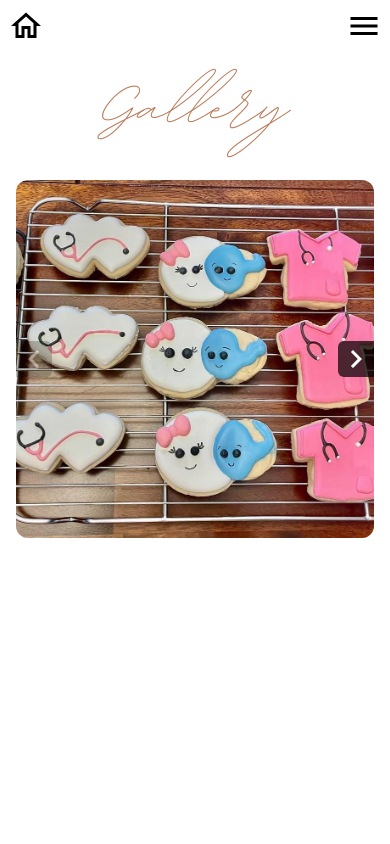
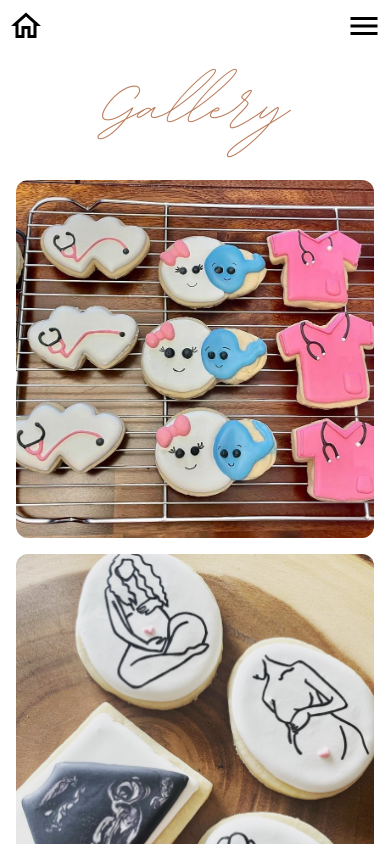
Before and after one commit to nickcoffey/cookiesxcoffey, a Next.js app: page /gallery in a window 390 px wide. Shown: the top 844 px of the page. Built offline with nearby package versions, Linux system fonts and the light colour scheme.

Commit message:
updated gallery to responsive grid and removed mobile gallery

```diff
--- a/components/DesktopGallery.tsx
+++ /dev/null
@@ -1,128 +0,0 @@
-import { useRef, useState, forwardRef } from 'react'
-import Image from 'next/image'
-import { Transition } from '@headlessui/react'
-import classNames from 'classnames'
-import ChevronLeftIcon from '@mui/icons-material/ChevronLeftOutlined'
-import ChevronRightIcon from '@mui/icons-material/ChevronRightOutlined'
-import CloseIcon from '@mui/icons-material/CloseOutlined'
-import { useOnClickOutside } from '../hooks'
-import { posts } from '../pages/gallery'
-import type { CommonGalleryProps, GalleryButtonProps } from '../pages/gallery'
-
-type DesktopGalleryProps = CommonGalleryProps & {
-  setPostIndex: (postIndex: number) => void
-}
-
-export const DesktopGallery = (props: DesktopGalleryProps) => {
-  const [showFullscreenPost, setShowFullscreenPost] = useState(false)
-
-  const onPostClick = (index: number) => {
-    props.setPostIndex(index)
-    setShowFullscreenPost(true)
-  }
-
-  return (
-    <>
-      <div className='hidden grid-cols-3 gap-4 lg:grid'>
-        {posts.map((post, index) => (
-          <Image
-            src={post}
-            alt='Post'
-            className='transition duration-150 cursor-pointer rounded-xl hover:opacity-70'
-            onClick={() => onPostClick(index)}
-            key={index}
-          />
-        ))}
-      </div>
-      <Transition
-        show={showFullscreenPost}
-        enter='transition duration-150'
-        enterFrom='opacity-0'
-        enterTo='opacity-100'
-        leave='transition duration-150'
-        leaveFrom='opacity-100'
-        leaveTo='opacity-0'
-      >
-        <FullscreenCarousel
-          setShowFullscreenPost={setShowFullscreenPost}
-          {...props}
-        />
-      </Transition>
-    </>
-  )
-}
-
-type FullscreenCarouselProps = {
-  setShowFullscreenPost: (showFullscreenPost: boolean) => void
-} & Omit<DesktopGalleryProps, 'setPostIndex'>
-
-const FullscreenCarousel = ({
-  postIndex,
-  goToNextPost,
-  goToPrevPost,
-  atFirstPost,
-  atLastPost,
-  setShowFullscreenPost
-}: FullscreenCarouselProps) => {
-  const leftBtnRef = useRef<SVGSVGElement>(null)
-  const rightBtnRef = useRef<SVGSVGElement>(null)
-  const imgRef = useRef<HTMLSpanElement>(null)
-
-  useOnClickOutside(
-    imgRef,
-    () => {
-      setShowFullscreenPost(false)
-    },
-    [leftBtnRef, rightBtnRef]
-  )
-
-  return (
-    <div className='fixed top-0 right-0 z-10 flex items-center justify-center w-screen h-screen bg-[rgba(0,0,0,0.9)]'>
-      <button
-        type='button'
-        onClick={() => setShowFullscreenPost(false)}
-        className='fixed flex items-center p-2 text-white transition duration-150 bg-black bg-opacity-50 rounded-md cursor-pointer top-4 right-4 hover:bg-opacity-100'
-      >
-        <CloseIcon className='text-3xl-important' />
-      </button>
-      <GalleryButton
-        side='left'
-        ref={leftBtnRef}
-        onClick={goToPrevPost}
-        disabled={atFirstPost}
-      />
-      <span className='flex items-center justify-center w-1/2' ref={imgRef}>
-        <Image
-          src={posts[postIndex]}
-          alt='Post'
-          className='rounded-xl'
-          objectFit='fill'
-        />
-      </span>
-      <GalleryButton
-        side='right'
-        ref={rightBtnRef}
-        onClick={goToNextPost}
-        disabled={atLastPost}
-      />
-    </div>
-  )
-}
-
-const GalleryButton = forwardRef<SVGSVGElement, GalleryButtonProps>(
-  ({ side, ...props }: GalleryButtonProps, ref) => {
-    const classes = classNames(
-      'fixed flex items-center text-white bg-black rounded-md transition duration-150 bg-opacity-50 hover:bg-opacity-100 disabled:opacity-30 disabled:bg-opacity-100 disabled:cursor-not-allowed',
-      side === 'left' ? 'left-64' : 'right-64'
-    )
-
-    return (
-      <button type='button' className={classes} {...props}>
-        {side === 'left' ? <ChevronLeftIcon className='text-5xl-important' ref={ref} /> :
-          <ChevronRightIcon className='text-5xl-important' ref={ref} />}
-      </button>
-    )
-  }
-)
-
-GalleryButton.displayName = 'GalleryButton'
--- a/components/MobileGallery.tsx
+++ /dev/null
@@ -1,47 +0,0 @@
-import Image from 'next/image'
-import classNames from 'classnames'
-import ChevronLeftIcon from '@mui/icons-material/ChevronLeftOutlined'
-import ChevronRightIcon from '@mui/icons-material/ChevronRightOutlined'
-import { posts } from '../pages/gallery'
-import type { CommonGalleryProps, GalleryButtonProps } from '../pages/gallery'
-
-export const MobileGallery = ({
-  postIndex,
-  goToNextPost,
-  goToPrevPost,
-  atFirstPost,
-  atLastPost
-}: CommonGalleryProps) => (
-  <div className='relative flex items-center lg:hidden'>
-    <div className='absolute z-10 flex items-center justify-between w-full'>
-      <GalleryButton
-        side='left'
-        onClick={goToPrevPost}
-        disabled={atFirstPost}
-      />
-      <GalleryButton
-        side='right'
-        onClick={goToNextPost}
-        disabled={atLastPost}
-      />
-    </div>
-    <Image
-      src={posts[postIndex]}
-      alt='Post'
-      className='absolute top-0 rounded-xl'
-    />
-  </div>
-)
-
-const GalleryButton = ({ side, ...props }: GalleryButtonProps) => {
-  const classes = classNames(
-    'flex items-center text-white bg-black opacity-100 bg-opacity-70 disabled:opacity-30',
-    side === 'left' ? 'rounded-r-md' : 'rounded-l-md'
-  )
-
-  return (
-    <button type='button' className={classes} {...props}>
-      {side === 'left' ? <ChevronLeftIcon className='text-4xl-important' /> : <ChevronRightIcon className='text-4xl-important' />}
-    </button>
-  )
-}
--- a/components/index.ts
+++ b/components/index.ts
@@ -1,5 +1,3 @@
-export * from './DesktopGallery'
-export * from './MobileGallery'
 export * from './Input'
 export * from './Layout'
 export * from './Main'
--- a/pages/gallery.tsx
+++ b/pages/gallery.tsx
@@ -1,5 +1,12 @@
-import { useState } from 'react'
-import { Page, MobileGallery, DesktopGallery } from '../components'
+import { forwardRef, useRef, useState } from 'react'
+import Image from 'next/image'
+import { Transition } from '@headlessui/react'
+import classNames from 'classnames'
+import { Page } from '../components'
+import { useOnClickOutside } from '../hooks'
+import CloseIcon from '@mui/icons-material/CloseOutlined'
+import ChevronLeftIcon from '@mui/icons-material/ChevronLeftOutlined'
+import ChevronRightIcon from '@mui/icons-material/ChevronRightOutlined'
 import type { NextPage } from 'next'
 
 import babyPic from '../public/posts/baby.jpg'
@@ -24,6 +31,8 @@ export const posts = [
   potter3Pic
 ]
 
+const LARGE_PAGE_SIZE = 1024
+
 export type CommonGalleryProps = {
   postIndex: number
   goToNextPost: () => void
@@ -40,6 +49,7 @@ export type GalleryButtonProps = {
 
 const Gallery: NextPage = () => {
   const [postIndex, setPostIndex] = useState(0)
+  const [showFullscreenPost, setShowFullscreenPost] = useState(false)
 
   const atFirstPost = postIndex === 0
   const atLastPost = postIndex === posts.length - 1
@@ -47,19 +57,131 @@ const Gallery: NextPage = () => {
   const goToNextPost = () => setPostIndex(postIndex + 1)
   const goToPrevPost = () => setPostIndex(postIndex - 1)
 
-  const commonGalleryProps = {
-    postIndex,
-    goToNextPost,
-    goToPrevPost,
-    atFirstPost,
-    atLastPost
+  const onPostClick = (index: number) => {
+    setPostIndex(index)
+    setShowFullscreenPost(true)
   }
+
+  const handlePostClick = (postIndex: number) => {
+    if (
+      window.innerWidth > LARGE_PAGE_SIZE ||
+      window.innerWidth === LARGE_PAGE_SIZE
+    ) {
+      onPostClick(postIndex)
+    }
+  }
+
   return (
     <Page header='Gallery'>
-      <MobileGallery {...commonGalleryProps} />
-      <DesktopGallery setPostIndex={setPostIndex} {...commonGalleryProps} />
+      <div className='grid gap-4 lg:grid-cols-3'>
+        {posts.map((post, index) => (
+          <Image
+            src={post}
+            alt='Post'
+            className='transition duration-150 rounded-xl lg:cursor-pointer lg:hover:opacity-70'
+            onClick={() => handlePostClick(index)}
+            key={index}
+          />
+        ))}
+      </div>
+      <Transition
+        show={showFullscreenPost}
+        enter='transition duration-150'
+        enterFrom='opacity-0'
+        enterTo='opacity-100'
+        leave='transition duration-150'
+        leaveFrom='opacity-100'
+        leaveTo='opacity-0'
+      >
+        <FullscreenCarousel
+          setShowFullscreenPost={setShowFullscreenPost}
+          atLastPost={atLastPost}
+          atFirstPost={atFirstPost}
+          goToNextPost={goToNextPost}
+          goToPrevPost={goToPrevPost}
+          postIndex={postIndex}
+        />
+      </Transition>
     </Page>
   )
 }
 
+type FullscreenCarouselProps = {
+  setShowFullscreenPost: (showFullscreenPost: boolean) => void
+} & CommonGalleryProps
+
+const FullscreenCarousel = ({
+  postIndex,
+  goToNextPost,
+  goToPrevPost,
+  atFirstPost,
+  atLastPost,
+  setShowFullscreenPost
+}: FullscreenCarouselProps) => {
+  const leftBtnRef = useRef<SVGSVGElement>(null)
+  const rightBtnRef = useRef<SVGSVGElement>(null)
+  const imgRef = useRef<HTMLSpanElement>(null)
+
+  useOnClickOutside(
+    imgRef,
+    () => {
+      setShowFullscreenPost(false)
+    },
+    [leftBtnRef, rightBtnRef]
+  )
+
+  return (
+    <div className='fixed top-0 right-0 z-10 flex items-center justify-center w-screen h-screen bg-[rgba(0,0,0,0.9)]'>
+      <button
+        type='button'
+        onClick={() => setShowFullscreenPost(false)}
+        className='fixed flex items-center p-2 text-white transition duration-150 bg-black bg-opacity-50 rounded-md cursor-pointer top-4 right-4 hover:bg-opacity-100'
+      >
+        <CloseIcon className='text-3xl-important' />
+      </button>
+      <GalleryButton
+        side='left'
+        ref={leftBtnRef}
+        onClick={goToPrevPost}
+        disabled={atFirstPost}
+      />
+      <span className='flex items-center justify-center w-1/2' ref={imgRef}>
+        <Image
+          src={posts[postIndex]}
+          alt='Post'
+          className='rounded-xl'
+          objectFit='fill'
+        />
+      </span>
+      <GalleryButton
+        side='right'
+        ref={rightBtnRef}
+        onClick={goToNextPost}
+        disabled={atLastPost}
+      />
+    </div>
+  )
+}
+
+const GalleryButton = forwardRef<SVGSVGElement, GalleryButtonProps>(
+  ({ side, ...props }: GalleryButtonProps, ref) => {
+    const classes = classNames(
+      'fixed flex items-center text-white bg-black rounded-md transition duration-150 bg-opacity-50 hover:bg-opacity-100 disabled:opacity-30 disabled:bg-opacity-100 disabled:cursor-not-allowed',
+      side === 'left' ? 'left-64' : 'right-64'
+    )
+
+    return (
+      <button type='button' className={classes} {...props}>
+        {side === 'left' ? (
+          <ChevronLeftIcon className='text-5xl-important' ref={ref} />
+        ) : (
+          <ChevronRightIcon className='text-5xl-important' ref={ref} />
+        )}
+      </button>
+    )
+  }
+)
+
+GalleryButton.displayName = 'GalleryButton'
+
 export default Gallery
```
